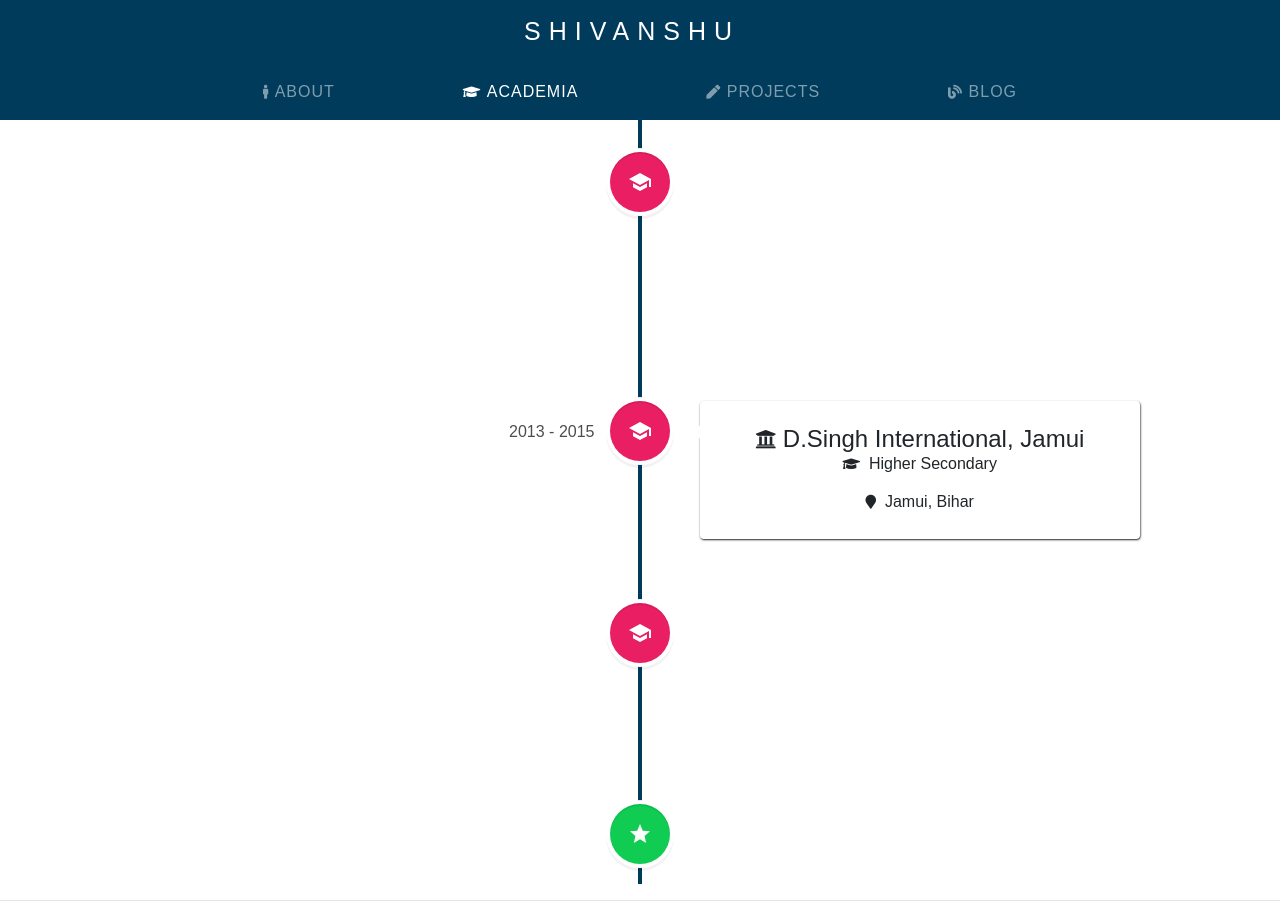
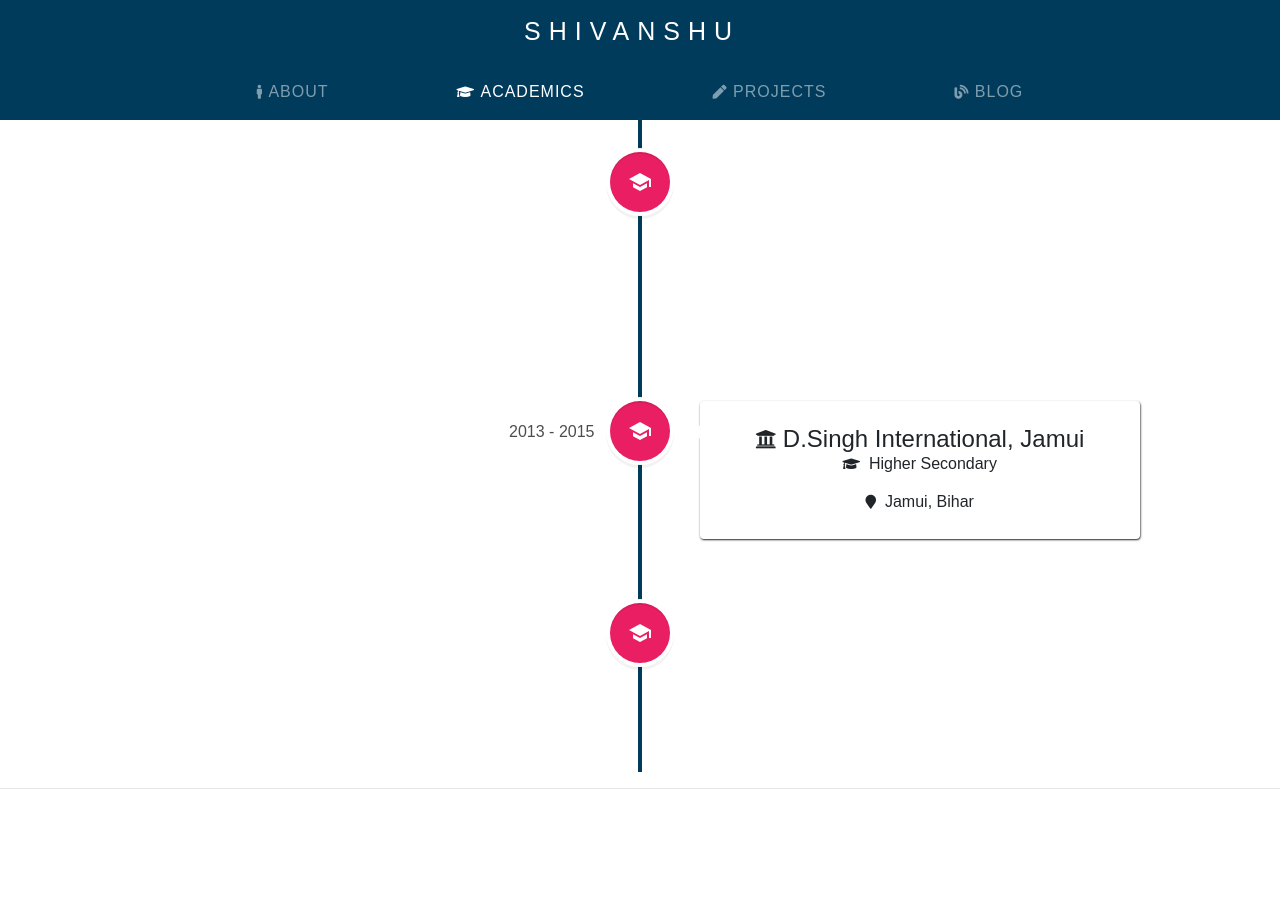
Before and after one commit to singhshivanshu/Blog, a React (Create React App) app: page /academia in a window 1280 px wide. After the commit the page ends 805 px from the top, so only its background shows below. Built offline with nearby package versions, Linux system fonts and the light colour scheme.

Commit message:
Vertical timeline issue fixed

```diff
--- a/src/Academia.js
+++ b/src/Academia.js
@@ -69,10 +69,6 @@ class Academia extends Component {
               &nbsp; Jamui, Bihar
             </p>
           </VerticalTimelineElement>
-          <VerticalTimelineElement
-            iconStyle={{ background: "rgb(16, 204, 82)", color: "#fff" }}
-            icon={<StarIcon />}
-          />
         </VerticalTimeline>
       </div>
     );
--- a/src/Header.js
+++ b/src/Header.js
@@ -24,7 +24,7 @@ export default class Header extends React.Component {
             </Nav.Link>
             <Nav.Link href="/academia" >
               <i className={"fas fa-graduation-cap fa-sm"} />
-              &nbsp;ACADEMIA
+              &nbsp;ACADEMICS
             </Nav.Link>
             <Nav.Link href="/projects" >
               <i className={"fas fa-pen fa-sm"} />
--- a/src/Project.js
+++ b/src/Project.js
@@ -41,7 +41,8 @@ class Project extends Component {
                   className="vertical-timeline-element-title"
                   style={{ marginBottom: "16px" }}
                 >
-                  <i className={"fab fa-audible fa-sm"} />&nbsp;{elem.topic}
+                  <i className={"fab fa-audible fa-sm"} />
+                  &nbsp;{elem.topic}
                 </h4>
                 <h6 className="vertical-timeline-element-subtitle">
                   {elem.technology.map((e) => {
@@ -64,10 +65,6 @@ class Project extends Component {
               </VerticalTimelineElement>
             );
           })}
-          <VerticalTimelineElement
-            iconStyle={{ background: "rgb(16, 204, 82)", color: "#fff" }}
-            icon={<StarIcon />}
-          />
         </VerticalTimeline>
       </div>
     );
```
Also changed, not shown: 1 other file (tests, documents, lock files or other folders).
